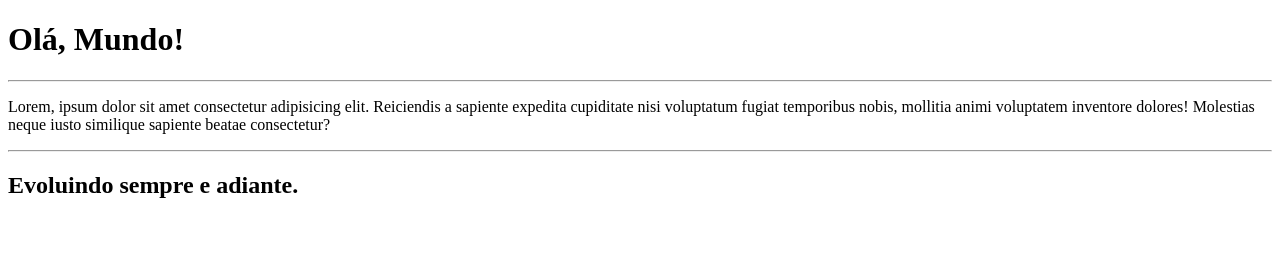
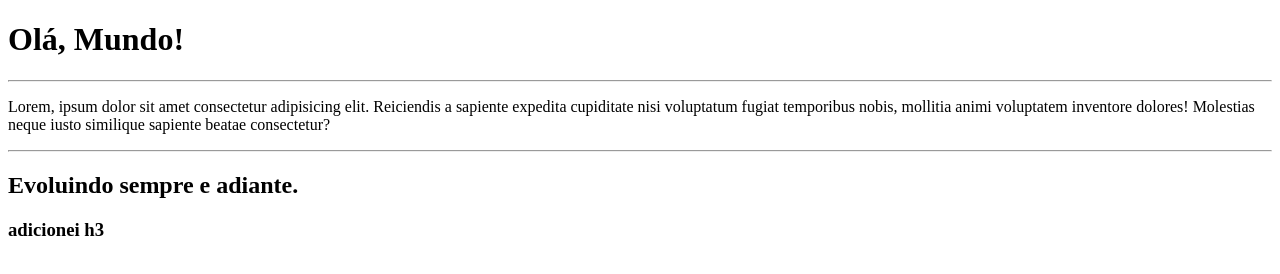
Before and after one commit to rosassppi/ola_mundo, a plain HTML site: page site-exemplo/index.html in a window 1280 px wide. Drawn offline with Linux system fonts and the light colour scheme.

Commit message:
Adicionei um H3

```diff
--- a/site-exemplo/index.html
+++ b/site-exemplo/index.html
@@ -11,5 +11,6 @@
     <p>Lorem, ipsum dolor sit amet consectetur adipisicing elit. Reiciendis a sapiente expedita cupiditate nisi voluptatum fugiat temporibus nobis, mollitia animi voluptatem inventore dolores! Molestias neque iusto similique sapiente beatae consectetur?</p>
     <hr>
     <h2>Evoluindo sempre e adiante.</h2>
+    <h3>adicionei h3</h3>
 </body>
 </html>
```
